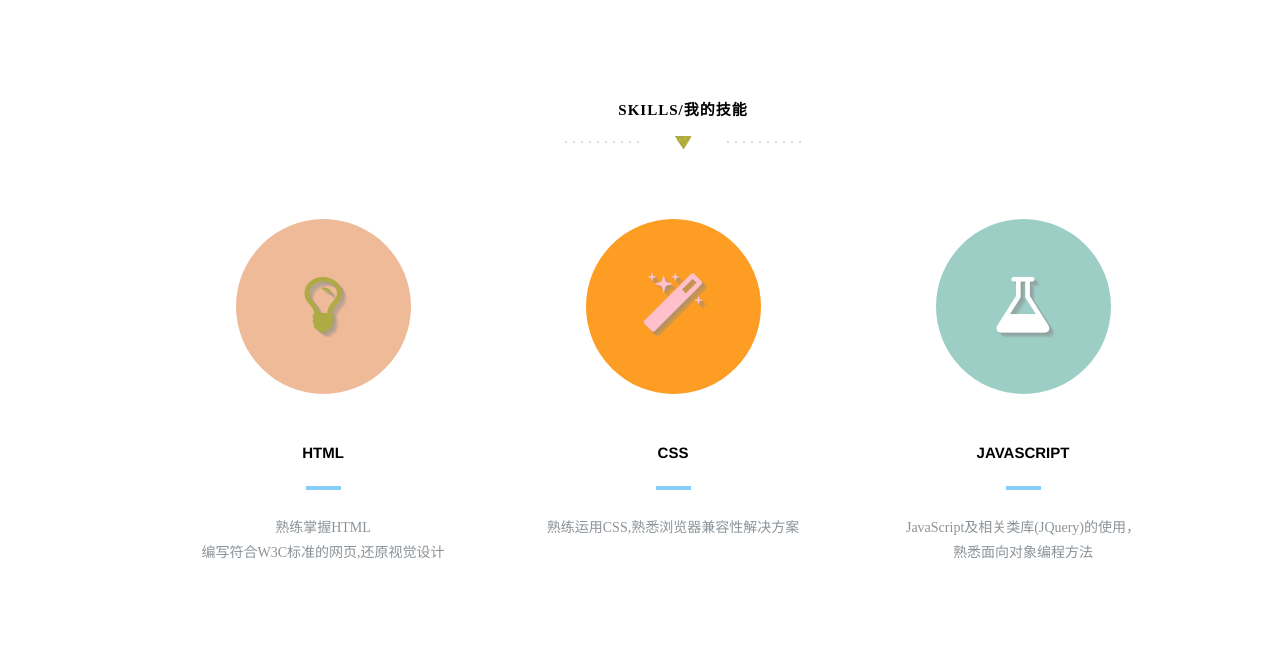
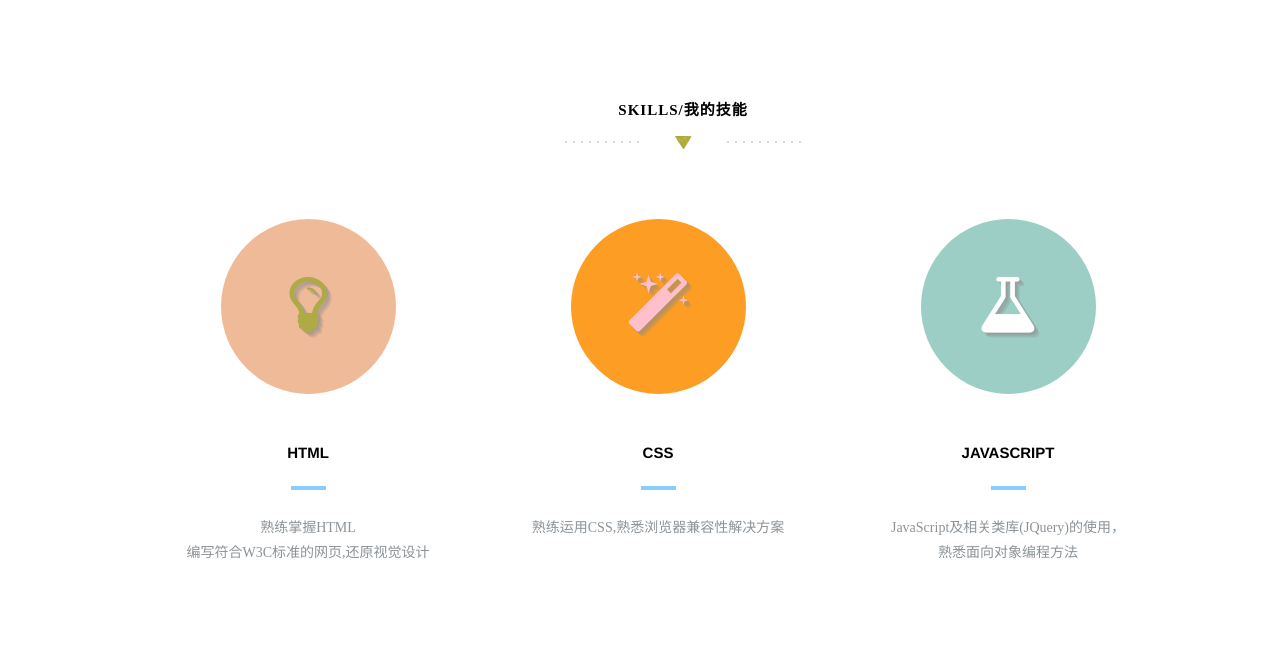
Before and after one commit to Starl01/Starl, a plain HTML site: page index.html in a window 1280 px wide. Shown: the part 669-1333 px from the top of the page. Drawn offline with Linux system fonts and the light colour scheme.

Commit message:
Update common.css

```diff
--- a/css/common.css
+++ b/css/common.css
@@ -22,6 +22,11 @@ em{ font-style:normal; }
 .text-align{ text-align:center; }
 header,section,footer{ width:1366px; }
 .container{ width: 1140px; margin-right: auto; margin-left: auto; padding-left: 15px; padding-right: 15px; overflow:hidden; }
+@media (min-width: 1200px){
+.container {
+    width: 1170px;
+}
+}
 .wp2,.wp3,.wp4,.wp5{ visibility:hidden; }
 .fadeInUp,.fadeInDown{ visibility: visible; }
 .fadeInUp{ animation-name: fadeInUp; }
```
